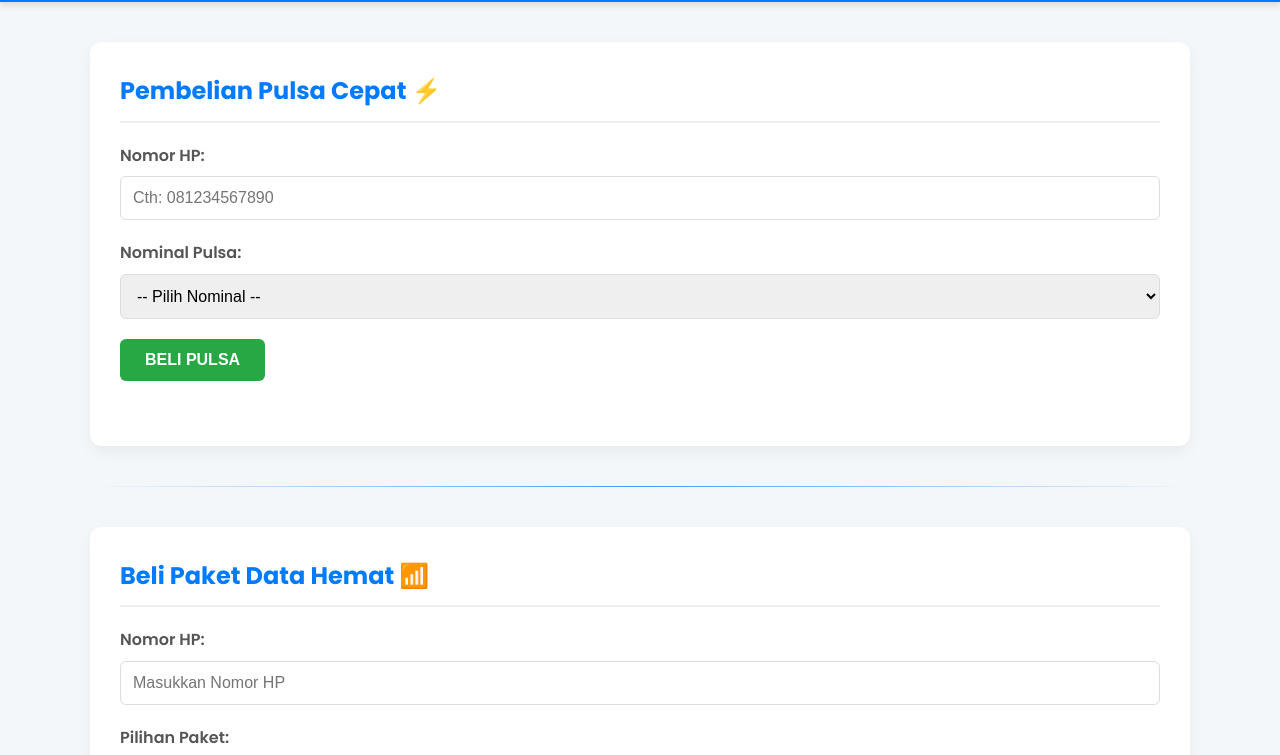
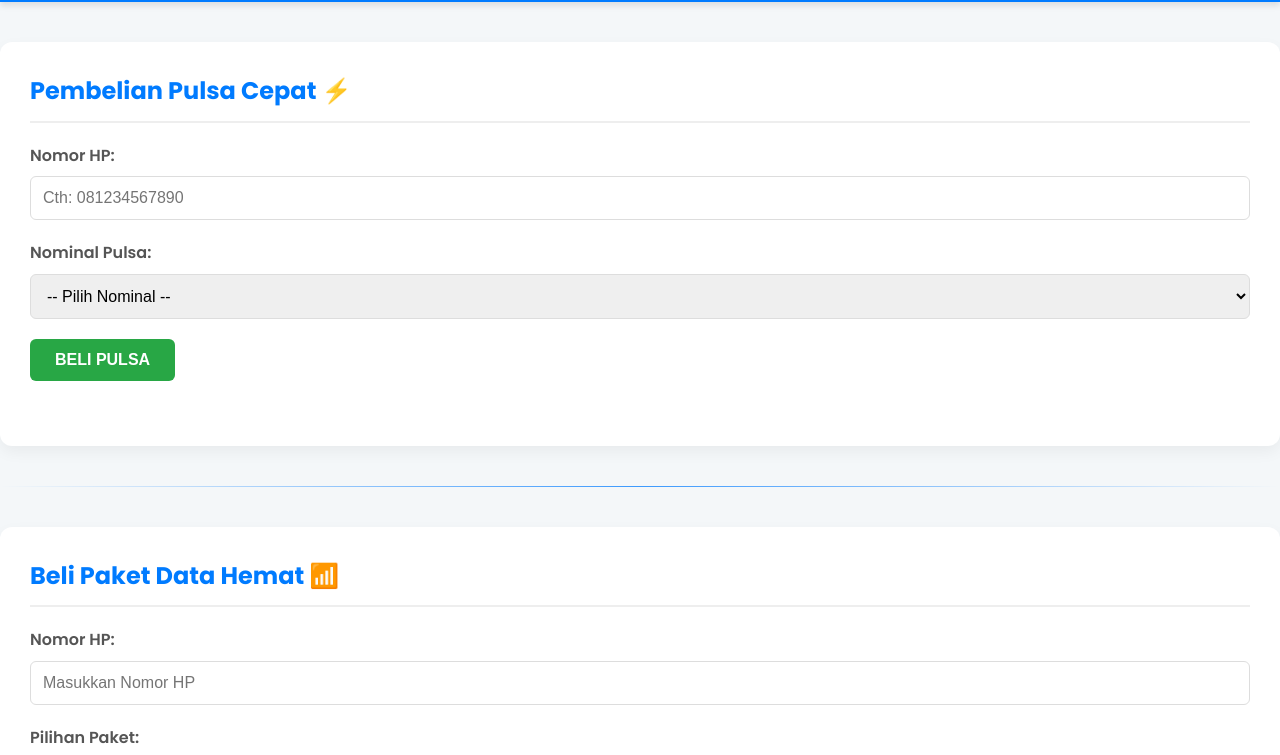
Before and after one commit to tevfiqbeylar-sudo/Tevfiq-cell-Web, a plain HTML site: page index.html in a window 1280 px wide. Shown: the part 79-834 px from the top of the page. Drawn offline with Linux system fonts and the light colour scheme.

Commit message:
Remove container styles from style.css
Removed the container class styles from the CSS.

```diff
--- a/style.css
+++ b/style.css
@@ -12,11 +12,7 @@ body {
     color: #333;
 }
 
-.container {
-    width: 90%;
-    max-width: 1100px;
-    margin: 0 auto;
-}
+
 
 /* HEADER dan NAVIGASI */
 header {
```
